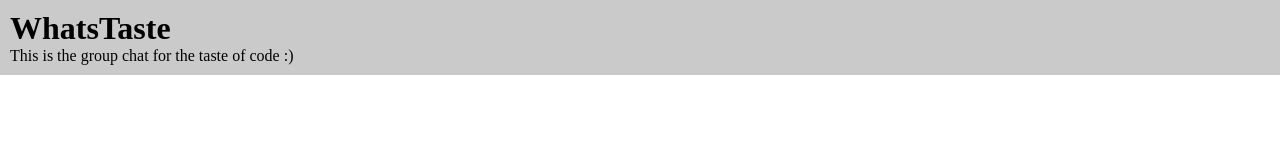
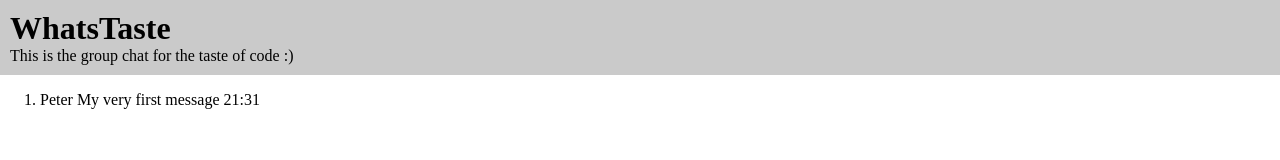
Before and after one commit to millersdev/taste-of-code-code, a plain HTML site: page index.html in a window 1280 px wide. Drawn offline with nearby package versions, Linux system fonts and the light colour scheme.

Commit message:
my first ugly message

```diff
--- a/index.html
+++ b/index.html
@@ -14,5 +14,20 @@
       <h1>WhatsTaste</h1>
       <p>This is the group chat for the taste of code :)</p>
     </header>
+
+    <main>
+        <section class="messages">
+            <ol>
+                <li>
+                    <p>
+                        <span class="name">Peter</span>
+                        My very first message
+                        <span class="time">21:31</span>
+                    </p>
+                </li>
+            </ol>
+        </section>
+    </main>
+
   </body>
 </html>
--- a/style.css
+++ b/style.css
@@ -4,10 +4,12 @@ header{
     padding: 10px;
 }
 
-h1{
+header h1{
     margin: 0;
 }
 
-p{
+header p{
     margin: 0;
 }
+
+/* MAIN AREA (MESSAGES) */
```
